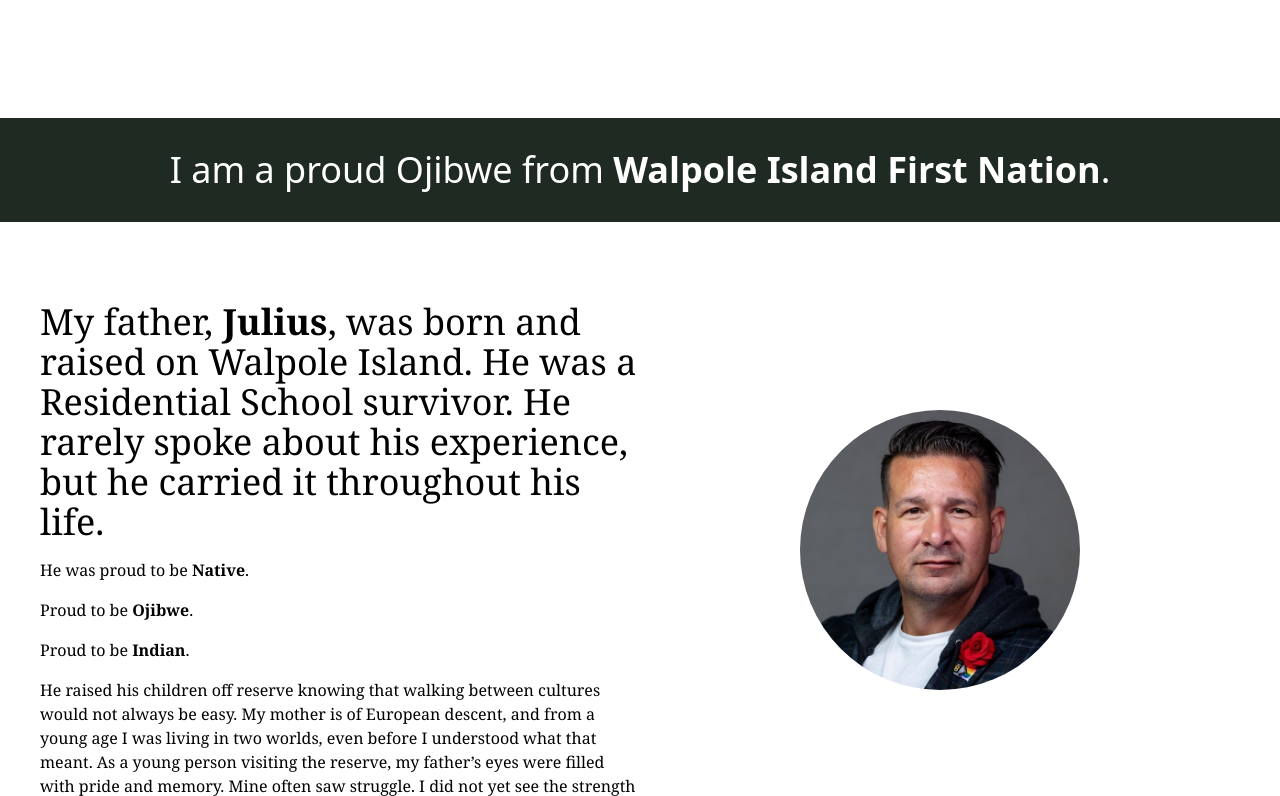
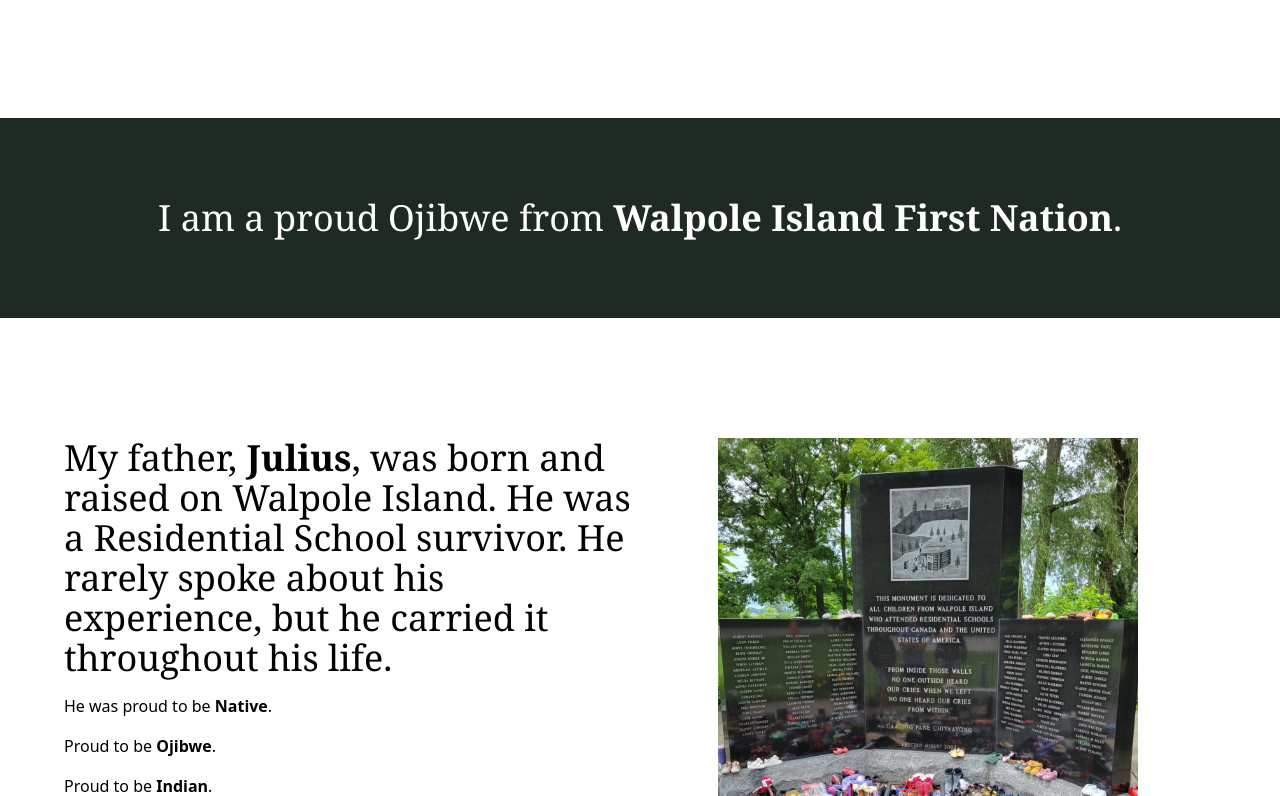
Before and after one commit to MastracciN/eli-consulting, a React (Vite) app: page /about in a window 1280 px wide. Shown: the part 824-1620 px from the top of the page. Built offline with nearby package versions, Linux system fonts and the light colour scheme.

Commit message:
added photo to about section

```diff
--- a/src/App.css
+++ b/src/App.css
@@ -4,6 +4,7 @@
     --color-main:#FEFCF2;
     --color-text:#1a1a1a;
     --color-dg:#1f2a23;
+    --color-crm:#FFFDE1;
 
     --color-dmg: #606C38;
     --color-pkg: #283618;
--- a/src/pages/About.jsx
+++ b/src/pages/About.jsx
@@ -1,5 +1,6 @@
+import ContactSection from '../components/ContactSection'
 import profile from '../assets/profile.jpg'
-import ContactSection from '../components/ContactSection'
+import memorial from '../assets/memorial.jpg'
 // import hero from ''
 
 const About = () => {
@@ -14,17 +15,16 @@ const About = () => {
             </section>
 
             <main className='w-full flex flex-col'>
-
-                <section className="w-full py-20 px-6 bg-white">
+                <section className="py-20 px-6 bg-white">
                     <div className="max-w-[1400px] mx-auto flex flex-col md:flex-row items-center">
-                        <div className="md:w-1/2 flex justify-center items-center">
-                        <img
-                            src={profile}
-                            alt="Profile Picture"
-                            className="w-50 md:w-56 lg:w-70 xl:w-72 aspect-square rounded-full object-cover mb-12 md:mb-6 lg:mb-10"
-                        />
+                        <div className="md:w-1/2 flex justify-center items-end">
+                            <img
+                                src={profile}
+                                alt="Photo of Elijah"
+                                className="w-50 md:w-56 lg:w-70 xl:w-72 aspect-square rounded-full object-cover mb-12 md:mb-6 lg:mb-10"
+                            />
                         </div>
-                        <div className="md:w-1/2 flex flex-col justify-center items-start space-y-2 text-left">
+                        <div className="md:w-1/2 flex flex-col justify-center items-start space-y-2">
                             <p className='text-2xl'>My name is</p>
                             <h3 className="text-4xl md:text-5xl">
                                 Elijah Blackbird
@@ -33,14 +33,14 @@ const About = () => {
                     </div>
                 </section>
 
-                <div className='bg-dg text-white py-8'>
-                <h3 className='text-4xl text-center drop-shadow-4xl'>I am a proud Ojibwe from <b>Walpole Island First Nation</b>.</h3>
+                <div className='bg-dg text-white py-20'>
+                    <h3 className='text-4xl text-center drop-shadow-4xl font-serif'>I am a proud Ojibwe from <b>Walpole Island First Nation</b>.</h3>
                 </div>
 
-                <div className='max-w-[1200px] mx-auto space-y-20 mt-20'>
+                <div className='max-w-[1200px] mx-auto space-y-30 mt-30 px-6'>
                     <div className='flex flex-col md:flex-row justify-between items-center space-y-4'>
-                        <div className="w-full md:w-1/2 flex-col justify-center items-center space-y-4 text-l font-serif">
-                            <h3 className='text-4xl'>
+                        <div className="w-full md:w-1/2 flex-col justify-center items-center space-y-4 text-l">
+                            <h3 className='text-4xl font-serif'>
                                 My father, <b>Julius</b>, was born and raised on Walpole Island. He was a Residential School survivor. He rarely spoke about his experience,
                                 but he carried it throughout his life.
                             </h3>
@@ -62,9 +62,9 @@ const About = () => {
                             </p>
                         </div>
                         <div className="w-1/2 flex justify-center items-center">
-                            <img src={profile}
-                                alt="Profile Picture"
-                                className="w-50 md:w-56 lg:w-70 xl:w-70 aspect-square rounded-full object-cover mb-12 md:mb-6 lg:mb-10"/>
+                            <img src={memorial}
+                                alt="Walpole Island Residential School Memorial"
+                                className="h-140 object-scale-down"/>
                         </div>
                     </div>
                     <div className='flex flex-col md:flex-row justify-between items-center space-y-4'>
@@ -73,8 +73,8 @@ const About = () => {
                                 alt="Profile Picture"
                                 className="w-50 md:w-56 lg:w-70 xl:w-70 aspect-square rounded-full object-cover mb-12 md:mb-6 lg:mb-10"/>
                         </div>
-                        <div className="w-full md:w-1/2 flex-col justify-center items-center space-y-4 text-l font-serif">
-                            <h3 className='text-4xl'> It was at his Ojibwe funeral that something shifted within me.</h3>
+                        <div className="w-full md:w-1/2 flex-col justify-center items-center space-y-4 text-l">
+                            <h3 className='text-4xl font-serif'> It was at his Ojibwe funeral that something shifted within me.</h3>
                             <p>
                                 In that moment I realized what I had been missing, and I promised him — and myself — that I would walk more fully in who I am.
                                 Today I teach my children to be proud of their Ojibwe roots, just as my father taught me.
```
Also changed, not shown: src/assets/memorial.jpg (added).
